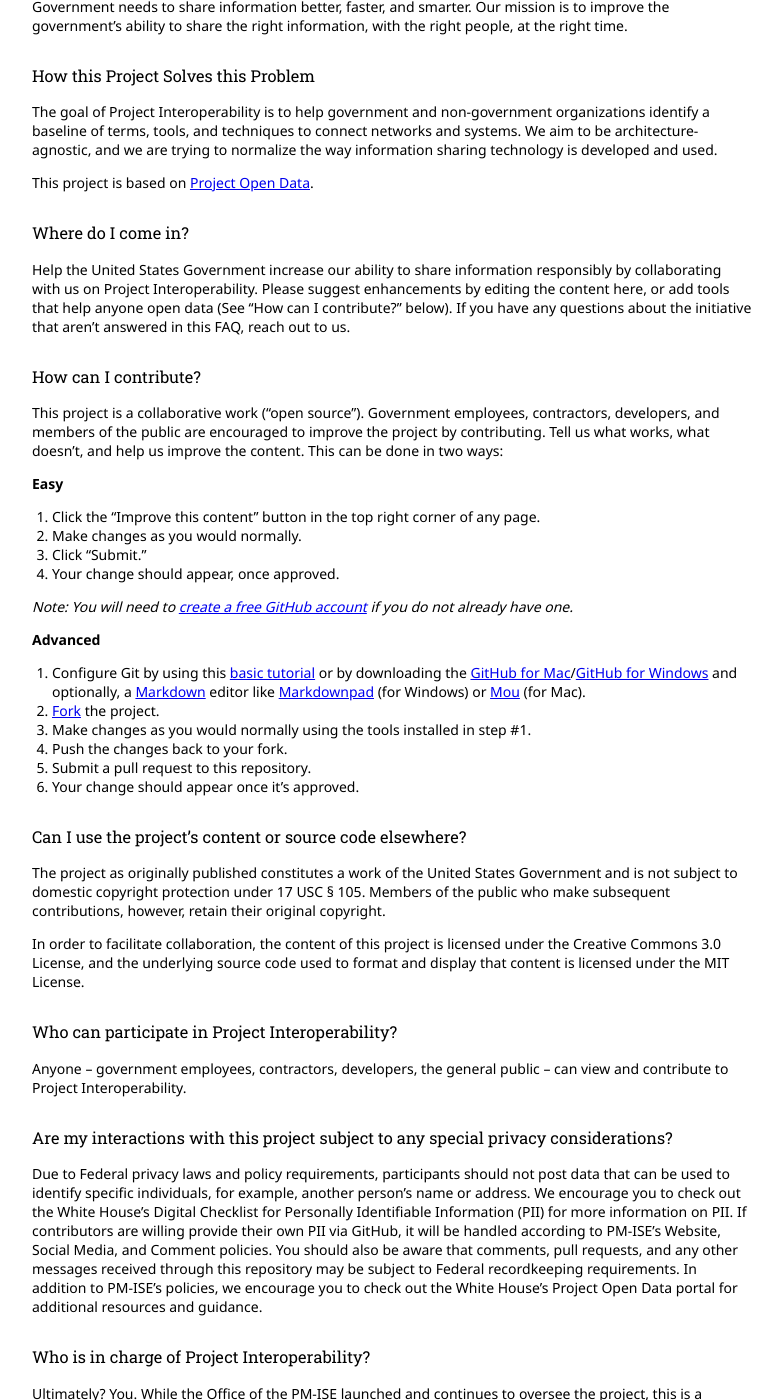
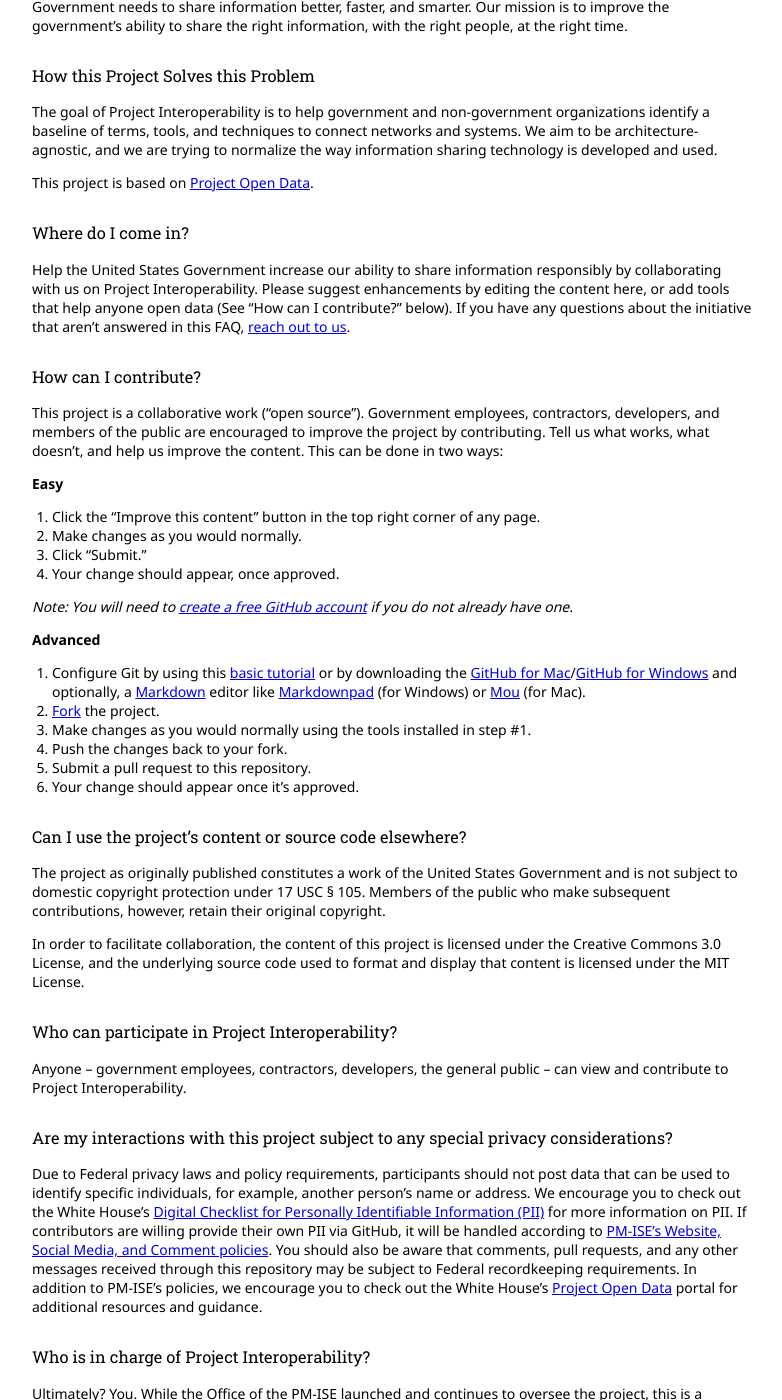
Before and after one commit to Project-Interoperability/project-interoperability.github.io, a Jekyll site: the page built from faq.md, in a window 1280 px wide and 1400 px high, scrolled down 212 px. Shown: the whole window, without its empty margins (248-1030 px from the left). Built offline with Jekyll 4.4.1, drawn with Linux system fonts in a browser that asks for light colours; nearby versions of some CDN libraries; some of the changed lines change nothing that is shown; some of the changed text lies outside the part shown.

Commit message:
Update faq.md
added hyperlinks

```diff
--- a/faq.md
+++ b/faq.md
@@ -20,7 +20,7 @@ This project is based on [Project Open Data](http://project-open-data.github.io/
 
 ### Where do I come in?
 
-Help the United States Government increase our ability to share information responsibly by collaborating with us on Project Interoperability. Please suggest enhancements by editing the content here, or add tools that help anyone open data (See “How can I contribute?” below). If you have any questions about the initiative that aren’t answered in this FAQ, reach out to us.
+Help the United States Government increase our ability to share information responsibly by collaborating with us on Project Interoperability. Please suggest enhancements by editing the content here, or add tools that help anyone open data (See “How can I contribute?” below). If you have any questions about the initiative that aren’t answered in this FAQ, [reach out to us](mailto:outreach@ise.gov).
 
 ### How can I contribute?
 
@@ -56,13 +56,13 @@ Anyone – government employees, contractors, developers, the general public –
 
 ###Are my interactions with this project subject to any special privacy considerations?
 
-Due to Federal privacy laws and policy requirements, participants should not post data that can be used to identify specific individuals, for example, another person’s name or address.  We encourage you to check out the White House’s Digital Checklist for Personally Identifiable Information (PII) for more information on PII. If contributors are willing provide their own PII via GitHub, it will be handled according to PM-ISE’s Website, Social Media, and Comment policies.  You should also be aware that comments, pull requests, and any other messages received through this repository may be subject to Federal recordkeeping requirements. In addition to PM-ISE’s policies, we encourage you to check out the White House’s Project Open Data portal for additional resources and guidance.
+Due to Federal privacy laws and policy requirements, participants should not post data that can be used to identify specific individuals, for example, another person’s name or address.  We encourage you to check out the White House’s [Digital Checklist for Personally Identifiable Information (PII)](http://project-open-data.github.io/digital-pii-checklist/) for more information on PII. If contributors are willing provide their own PII via GitHub, it will be handled according to [PM-ISE’s Website, Social Media, and Comment policies](http://www.ise.gov/site-policies).  You should also be aware that comments, pull requests, and any other messages received through this repository may be subject to Federal recordkeeping requirements. In addition to PM-ISE’s policies, we encourage you to check out the White House’s [Project Open Data](http://project-open-data.github.io/) portal for additional resources and guidance.
 
 ###Who is in charge of Project Interoperability?
 
 Ultimately? You. While the Office of the PM-ISE launched and continues to oversee the project, this is a collaborative work — commonly known as “open source” — and is supported by the efforts of an entire community. See the “how to contribute” section above to learn more.
 
-At the onset, the [Office of the PM-ISE](www.ise.gov) is here to provide daily oversight and support, but over time, it is our vision that contributors both inside and outside of government – via the Standards Coordinating Council – will be empowered to take on additional leadership roles.
+At the onset, the [Office of the PM-ISE](www.ise.gov) is here to provide daily oversight and support, but over time, it is our vision that contributors both inside and outside of government – via the [Standards Coordinating Council](http://www.ise.gov/standards-coordinating-council) – will be empowered to take on additional leadership roles.
 
 ###Can I create a new page?
 
```
